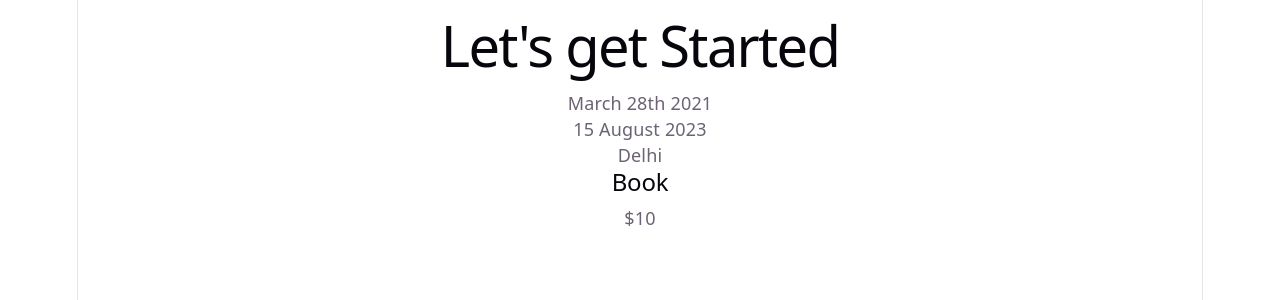
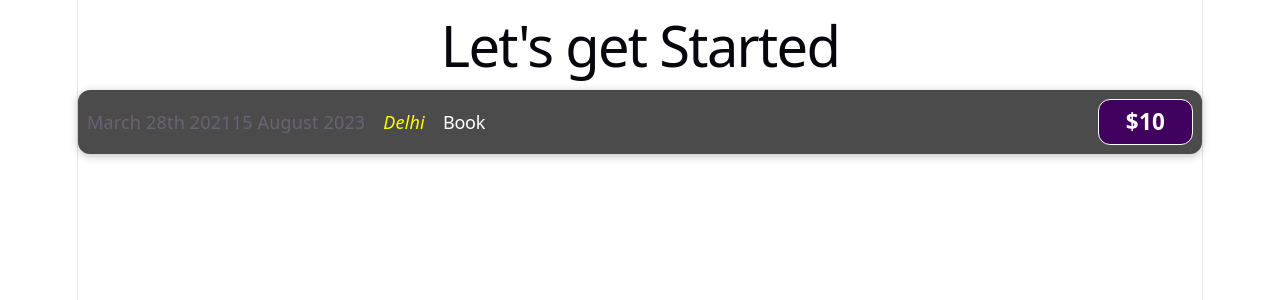
Before and after one commit to Yash-Gehlot/Learning-React, a React (Vite) app in the folder firstProject/: page / in a window 1280 px wide. Shown: the top 300 px of the page. Built offline with nearby package versions, Linux system fonts and the light colour scheme.

Commit message:
styling Components

```diff
--- /dev/null
+++ b/firstProject/src/components/ExpenseItem.css
@@ -0,0 +1,62 @@
+.expense-item {
+  display: flex;
+  justify-content: space-between;
+  align-items: center;
+  box-shadow: 0 2px 8px rgba(0, 0, 0, 0.25);
+  padding: 0.5rem;
+  margin: 1rem 0;
+  border-radius: 12px;
+  background-color: #4b4b4b;
+}
+
+.expense-item__location {
+  margin-left: 1rem;
+  color: yellow;
+  font-style: italic;
+}
+
+.expense-item__description {
+  display: flex;
+  flex-direction: column;
+  gap: 1rem;
+  align-items: flex-end;
+  flex-flow: column-reverse;
+  justify-content: flex-start;
+  flex: 1;
+}
+
+.expense-item h2 {
+  color: #3a3a3a;
+  font-size: 1rem;
+  flex: 1;
+  margin: 0 1rem;
+  color: white;
+}
+
+.expense-item__price {
+  font-size: 1rem;
+  font-weight: bold;
+  color: white;
+  background-color: #40005d;
+  border: 1px solid white;
+  padding: 0.5rem;
+  border-radius: 12px;
+}
+
+@media (min-width: 580px) {
+  .expense-item__description {
+    flex-direction: row;
+    align-items: center;
+    justify-content: flex-start;
+    flex: 1;
+  }
+
+  .expense-item__description h2 {
+    font-size: 1.25rem;
+  }
+
+  .expense-item__price {
+    font-size: 1.25rem;
+    padding: 0.5rem 1.5rem;
+  }
+}
--- a/firstProject/src/components/ExpenseItem.jsx
+++ b/firstProject/src/components/ExpenseItem.jsx
@@ -1,11 +1,12 @@
+import './ExpenseItem.css'
 export default function ExpenseItem() {
   return (
-    <>
+    <div className='expense-item'>
       <div>March 28th 2021</div>
       <div>15 August 2023</div>
-      <div>Delhi</div>
-      <h2>Book</h2>
-      <div>$10</div>
-    </>
+      <div className='expense-item__location'>Delhi</div>
+      <h2 className='expense-item__description'>Book</h2>
+      <div className='expense-item__price'>$10</div>
+    </div>
   )
 }
```
